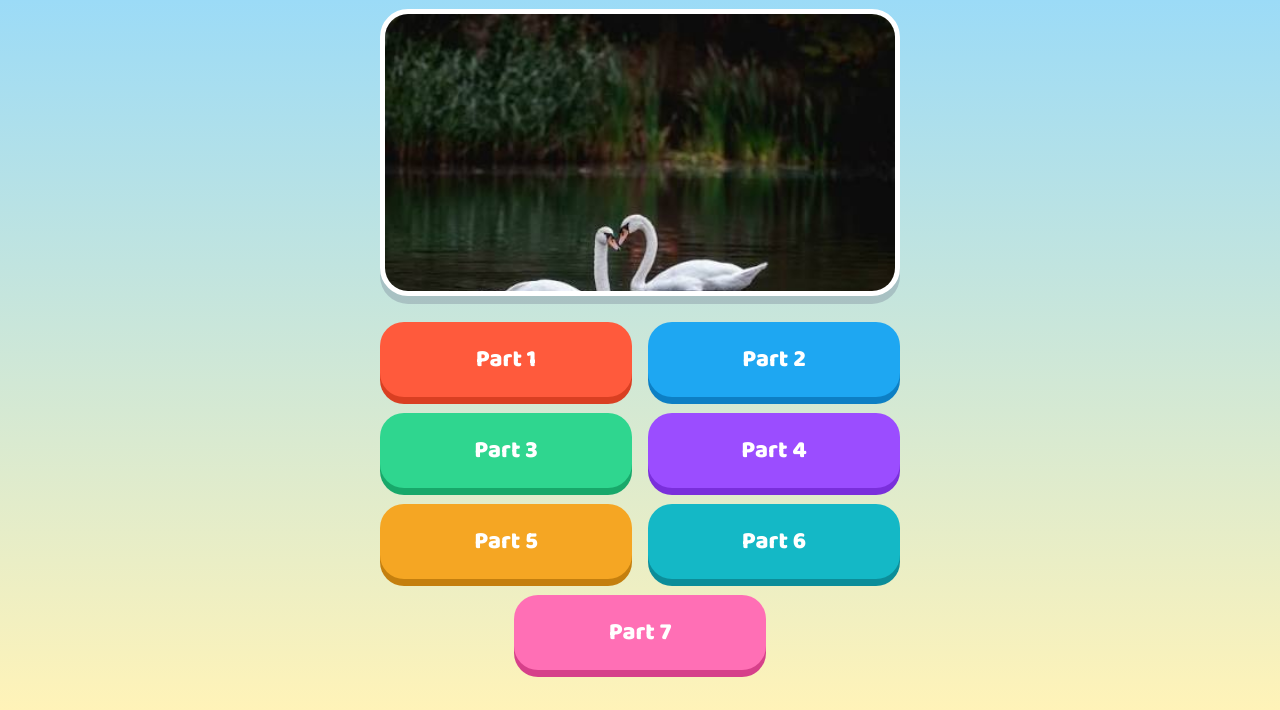
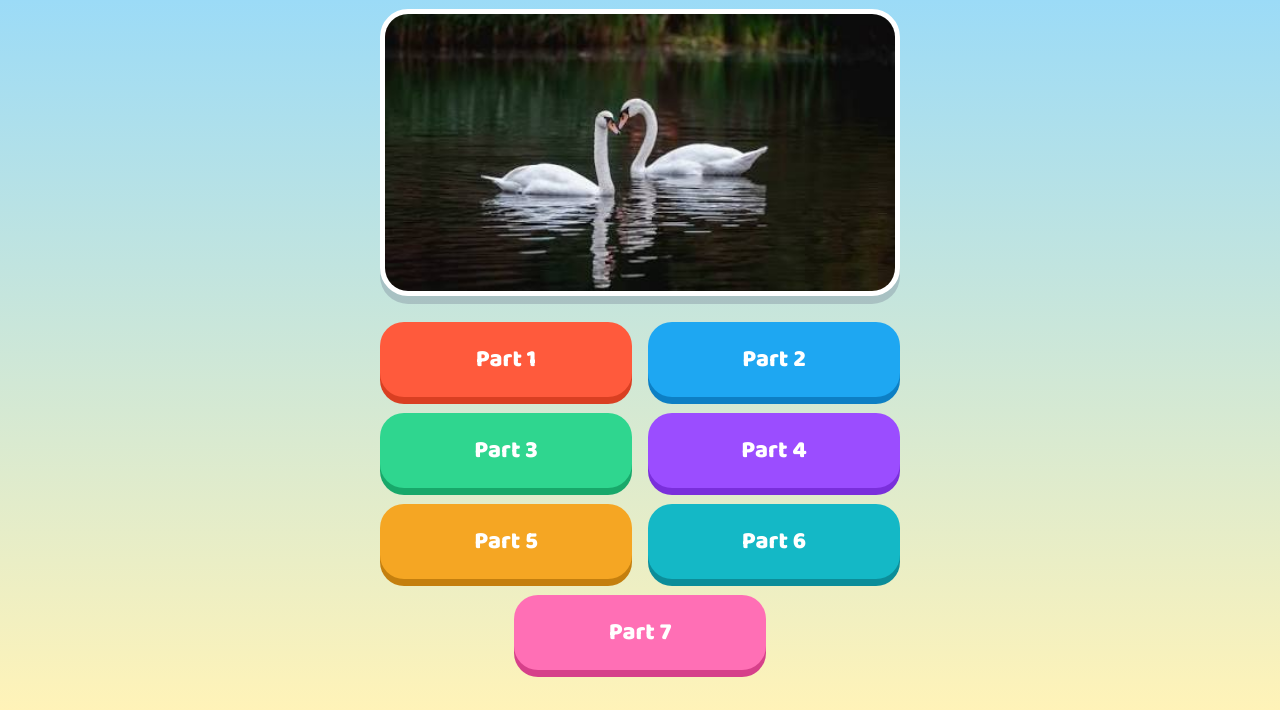
Before and after one commit to mlpianist/Swans-On-The-Lake, a plain HTML site: page index.html in a window 1280 px wide. Shown: the part 90-800 px from the top of the page. Drawn offline with Linux system fonts and the light colour scheme.

Commit message:
Update index.html
Picture frame features

```diff
--- a/index.html
+++ b/index.html
@@ -53,8 +53,14 @@
   /* ---------- Home ---------- */
   #screen-home{ padding: 28px 20px 40px; max-width: 640px; margin:0 auto; width:100%; align-items:center; overflow:auto; }
   .home-header{ text-align:center; margin-bottom: 8px; }
-  .swan-pic{ width:100%; max-width:520px; border-radius:28px; border:5px solid #fff; box-shadow: 0 8px 0 rgba(43,34,80,.18); overflow:hidden; margin: 14px 0 26px; background:#fff; }
-  .swan-pic img{ display:block; width:100%; height:auto; }
+  .swan-pic{ aspect-ratio: 3 / 2; width:100%; max-width:520px; border-radius:28px; border:5px solid #fff; box-shadow: 0 8px 0 rgba(43,34,80,.18); overflow:hidden; margin: 14px 0 26px; background:#fff; }
+  .swan-pic img{
+    display:block;
+    width:100%;
+    height:100%;
+    object-fit:cover;        /* fills the frame, cropping evenly from the edges */
+    object-position:center;  /* keeps the middle of the photo centered */
+  }
   .part-grid{ display:grid; grid-template-columns: 1fr 1fr; gap:16px; width:100%; max-width:520px; }
   .part-btn{
     font-family:'Baloo 2', sans-serif; font-weight:800; font-size:1.5rem; color:#fff;
```
